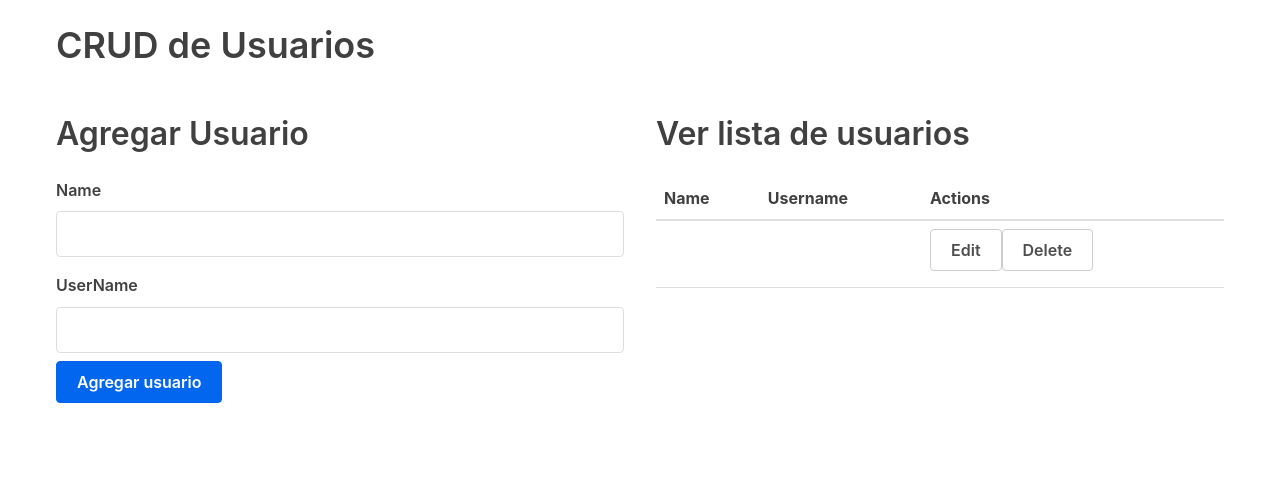
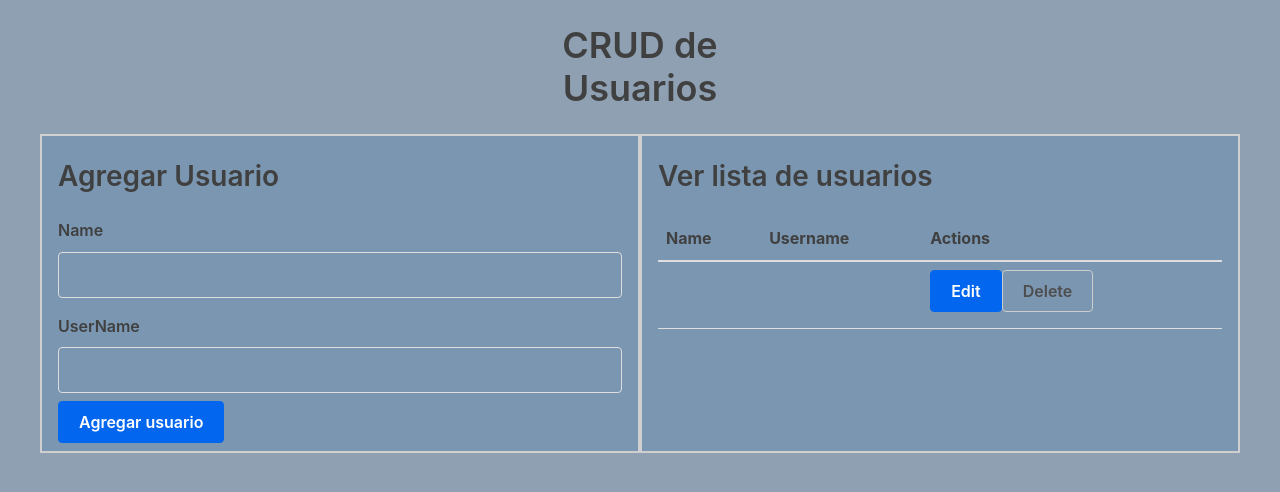
Before and after one commit to Duvis07/React-crud, a React (Create React App) app: page / in a window 1280 px wide. Shown: the top 492 px of the page. Built offline with nearby package versions, Linux system fonts and the light colour scheme.

Commit message:
Cambios visuales
Se estructuro un poco mejor la vista de la aplicacion, cambiando colores, generando bordes y alineando textos

```diff
--- a/src/App.js
+++ b/src/App.js
@@ -68,7 +68,7 @@ function App() {
 
   return (
     <div className="container">
-      <h1>CRUD de Usuarios</h1>
+      <h1 className= "titulo">CRUD de <br/> Usuarios</h1>
       <div className="flex-row">
         <div className="flex-large">
 
@@ -80,14 +80,14 @@ function App() {
               />
             </div>
           ) : (
-            <div>
-              <h2>Agregar Usuario</h2>
+            <div >
+              <h3>Agregar Usuario</h3>
               <AddUserForm addUser={addUser} />
             </div>
           )}
         </div>
         <div className="flex-large">
-          <h2>Ver lista de usuarios</h2>
+          <h3>Ver lista de usuarios</h3>
           <UserTable
             users={users}
             deleteUser={deleteUser}
--- a/src/components/UserTable.jsx
+++ b/src/components/UserTable.jsx
@@ -19,7 +19,7 @@ const UserTable = (props) => {
                             <td>{user.username}</td>
                             <td>
                                 <button
-                                    className="button muted-button"
+                                    class="btn btn-warning"
                                     onClick={() => {
                                         props.editRow(user);
                                     }}
--- a/src/index.css
+++ b/src/index.css
@@ -22,6 +22,7 @@
  */
  html {
   line-height: 1.15;
+  background-color:rgb(142, 160, 178);;
   /* 1 */
   -webkit-text-size-adjust: 100%;
   /* 2 */
@@ -50,6 +51,12 @@ main {
 h1 {
   font-size: 2em;
   margin: 0.67em 0;
+  text-align: center;
+}
+
+.flex-large{
+  background-color: rgb(122, 150, 177);
+  border: 2px solid #d0d0d0;
 }
 
 /* Grouping content
@@ -378,7 +385,7 @@ html {
 
 body {
   color: #404040;
-  background: white;
+  background: rgb(142, 160, 178);
   font-size: 1rem;
 }
 
```
